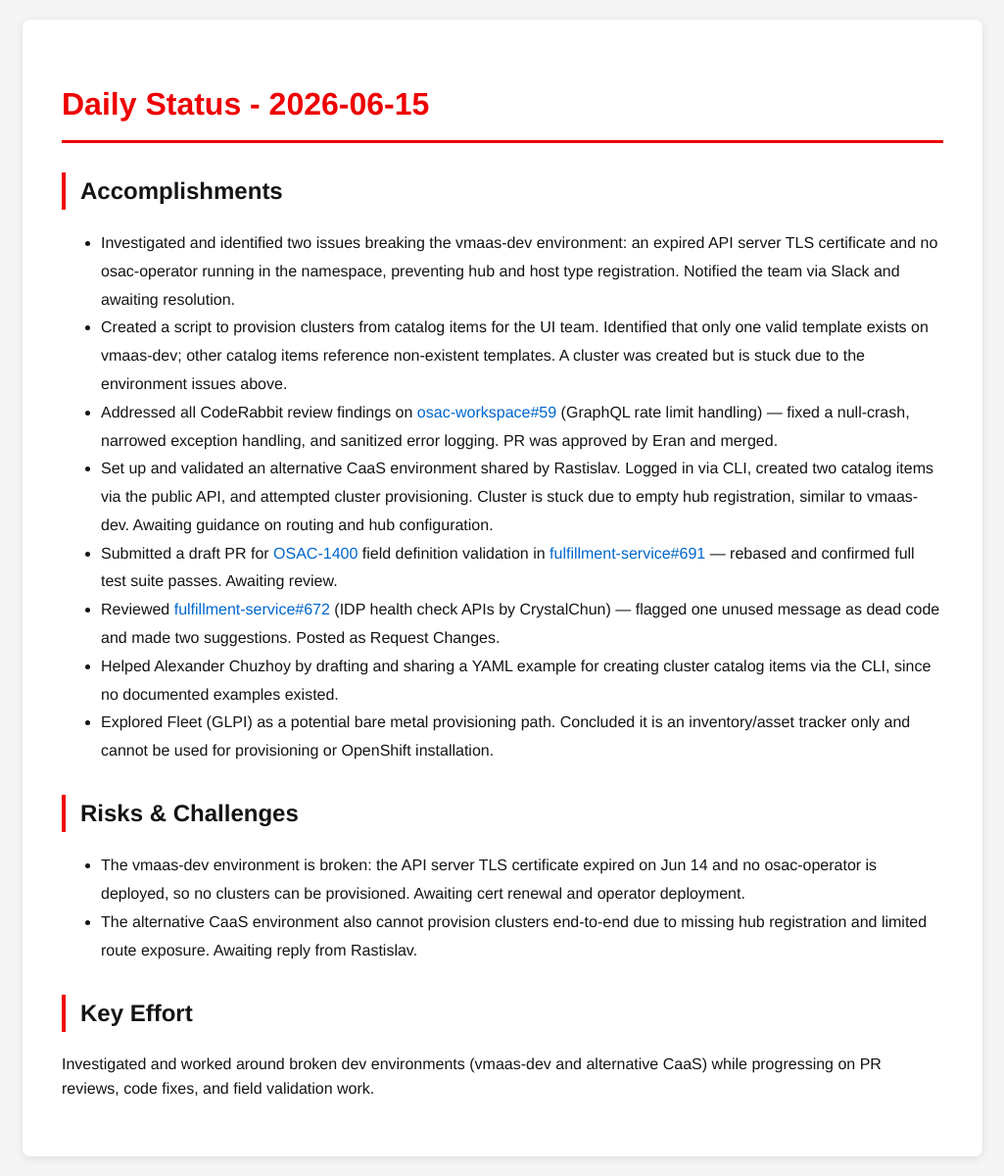
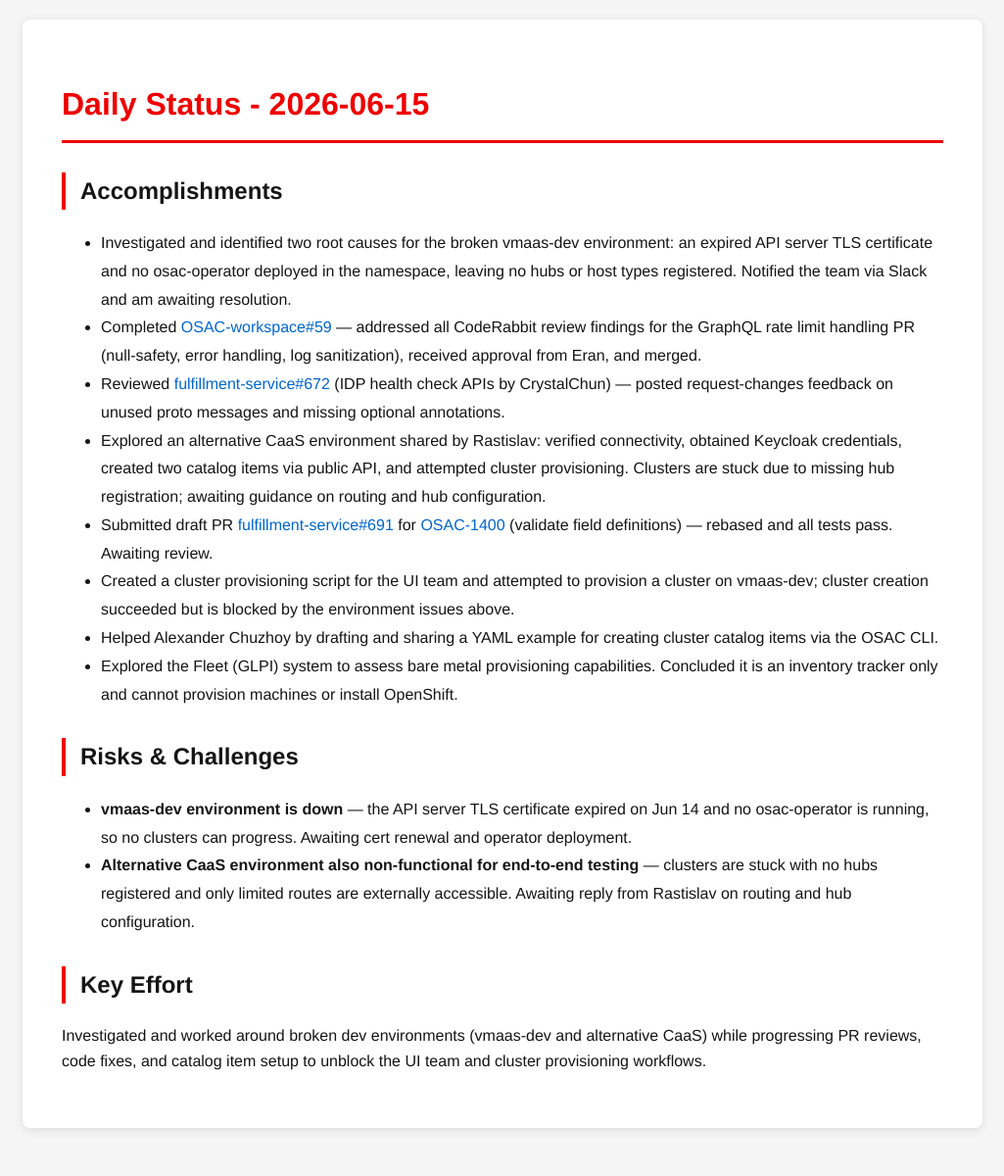
Before and after one commit to tzvatot/daily-status, a Jekyll site: the page built from 2026-06-15.md, in a window 1280 px wide. Shown: the whole page at 98% size, without its empty margins (127-1152 px from the left). Built offline with Jekyll 4.4.1, drawn with Linux system fonts in a browser that asks for light colours; after the commit the page ends 1171 px from its top, so only the background shows below that.

Commit message:
Daily status update - 2026-06-15

```diff
--- a/2026-06-15.md
+++ b/2026-06-15.md
@@ -7,18 +7,18 @@ date: 2026-06-15
 # Daily Status - 2026-06-15
 
 ## Accomplishments
-- Investigated and identified two issues breaking the vmaas-dev environment: an expired API server TLS certificate and no osac-operator running in the namespace, preventing hub and host type registration. Notified the team via Slack and awaiting resolution.
-- Created a script to provision clusters from catalog items for the UI team. Identified that only one valid template exists on vmaas-dev; other catalog items reference non-existent templates. A cluster was created but is stuck due to the environment issues above.
-- Addressed all CodeRabbit review findings on [osac-workspace#59](https://github.com/osac-project/osac-workspace/pull/59) (GraphQL rate limit handling) — fixed a null-crash, narrowed exception handling, and sanitized error logging. PR was approved by Eran and merged.
-- Set up and validated an alternative CaaS environment shared by Rastislav. Logged in via CLI, created two catalog items via the public API, and attempted cluster provisioning. Cluster is stuck due to empty hub registration, similar to vmaas-dev. Awaiting guidance on routing and hub configuration.
-- Submitted a draft PR for [OSAC-1400](https://redhat.atlassian.net/browse/OSAC-1400) field definition validation in [fulfillment-service#691](https://github.com/osac-project/fulfillment-service/pull/691) — rebased and confirmed full test suite passes. Awaiting review.
-- Reviewed [fulfillment-service#672](https://github.com/osac-project/fulfillment-service/pull/672) (IDP health check APIs by CrystalChun) — flagged one unused message as dead code and made two suggestions. Posted as Request Changes.
-- Helped Alexander Chuzhoy by drafting and sharing a YAML example for creating cluster catalog items via the CLI, since no documented examples existed.
-- Explored Fleet (GLPI) as a potential bare metal provisioning path. Concluded it is an inventory/asset tracker only and cannot be used for provisioning or OpenShift installation.
+- Investigated and identified two root causes for the broken vmaas-dev environment: an expired API server TLS certificate and no osac-operator deployed in the namespace, leaving no hubs or host types registered. Notified the team via Slack and am awaiting resolution.
+- Completed [OSAC-workspace#59](https://github.com/osac-project/osac-workspace/pull/59) — addressed all CodeRabbit review findings for the GraphQL rate limit handling PR (null-safety, error handling, log sanitization), received approval from Eran, and merged.
+- Reviewed [fulfillment-service#672](https://github.com/osac-project/fulfillment-service/pull/672) (IDP health check APIs by CrystalChun) — posted request-changes feedback on unused proto messages and missing optional annotations.
+- Explored an alternative CaaS environment shared by Rastislav: verified connectivity, obtained Keycloak credentials, created two catalog items via public API, and attempted cluster provisioning. Clusters are stuck due to missing hub registration; awaiting guidance on routing and hub configuration.
+- Submitted draft PR [fulfillment-service#691](https://github.com/osac-project/fulfillment-service/pull/691) for [OSAC-1400](https://redhat.atlassian.net/browse/OSAC-1400) (validate field definitions) — rebased and all tests pass. Awaiting review.
+- Created a cluster provisioning script for the UI team and attempted to provision a cluster on vmaas-dev; cluster creation succeeded but is blocked by the environment issues above.
+- Helped Alexander Chuzhoy by drafting and sharing a YAML example for creating cluster catalog items via the OSAC CLI.
+- Explored the Fleet (GLPI) system to assess bare metal provisioning capabilities. Concluded it is an inventory tracker only and cannot provision machines or install OpenShift.
 
 ## Risks & Challenges
-- The vmaas-dev environment is broken: the API server TLS certificate expired on Jun 14 and no osac-operator is deployed, so no clusters can be provisioned. Awaiting cert renewal and operator deployment.
-- The alternative CaaS environment also cannot provision clusters end-to-end due to missing hub registration and limited route exposure. Awaiting reply from Rastislav.
+- **vmaas-dev environment is down** — the API server TLS certificate expired on Jun 14 and no osac-operator is running, so no clusters can progress. Awaiting cert renewal and operator deployment.
+- **Alternative CaaS environment also non-functional for end-to-end testing** — clusters are stuck with no hubs registered and only limited routes are externally accessible. Awaiting reply from Rastislav on routing and hub configuration.
 
 ## Key Effort
-Investigated and worked around broken dev environments (vmaas-dev and alternative CaaS) while progressing on PR reviews, code fixes, and field validation work.
+Investigated and worked around broken dev environments (vmaas-dev and alternative CaaS) while progressing PR reviews, code fixes, and catalog item setup to unblock the UI team and cluster provisioning workflows.
```
